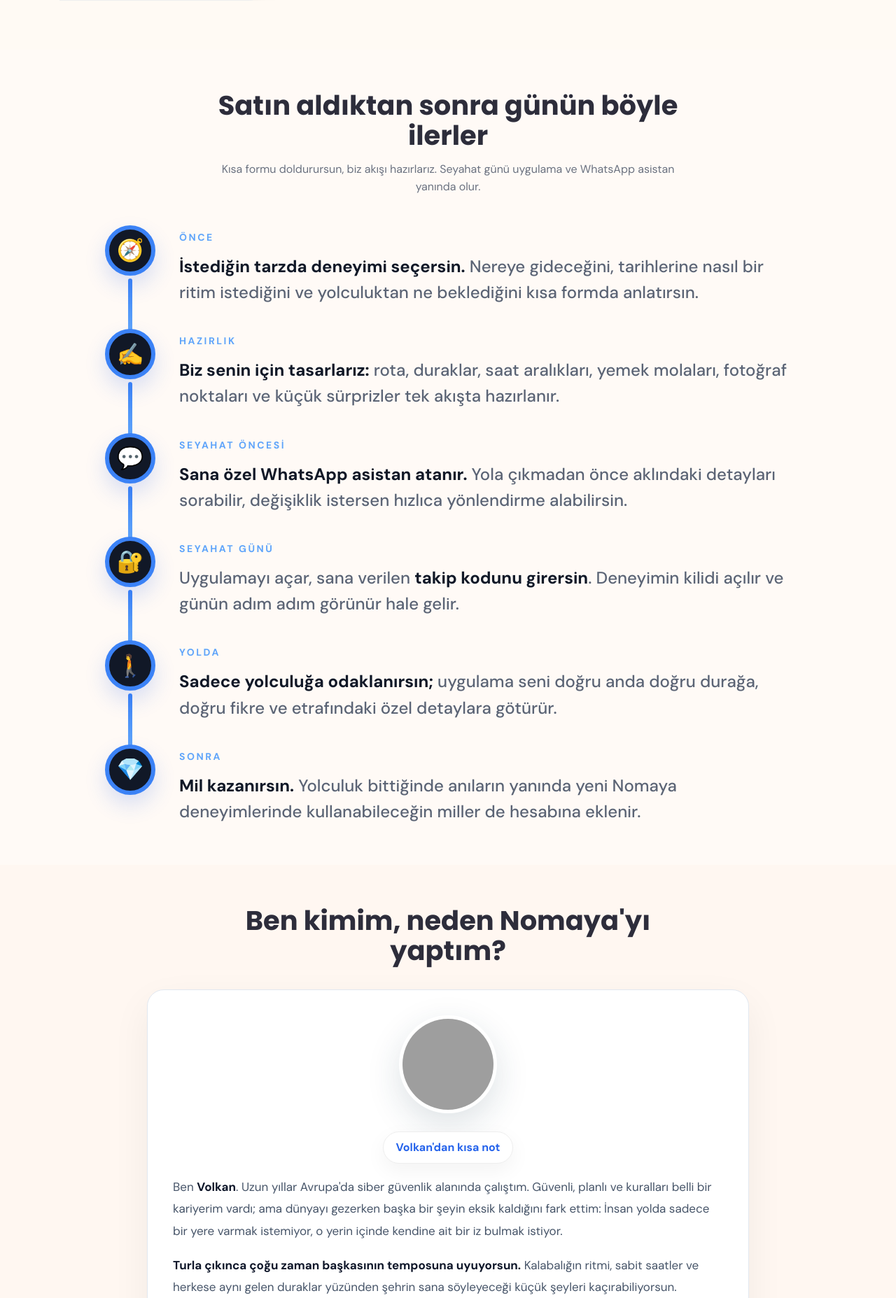
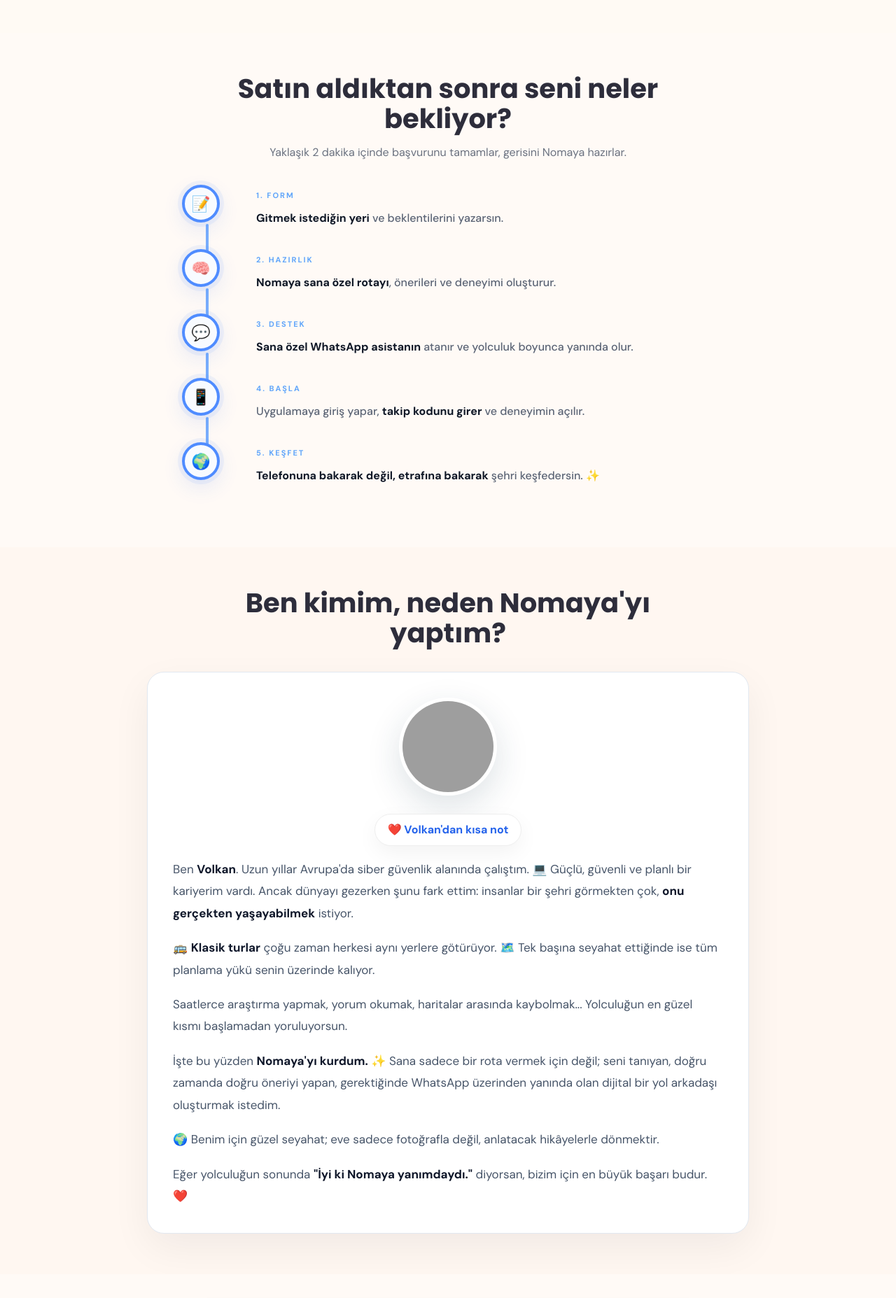
Before and after one commit to volkancyberframework-ux/nomaya, a Django app: page / in a window 1280 px wide. Shown: the part 1881-3736 px from the top of the page at 70% size. Run offline with Django 4.2, Linux system fonts and the light colour scheme; data that the repository does not hold is empty; some libraries are stand-ins or nearby versions; grey boxes are pictures that could not be loaded.

Commit message:
Improve 20  Nomaya landing page and journey flow

````diff
--- a/templates/base.html
+++ b/templates/base.html
@@ -440,8 +440,7 @@
 <!-- Header END -->
 
 {% block content %}{% endblock %}
-<!-- =======================
-<!-- Footer START -->
+
 <footer class="nomaya-footer bg-dark pt-5">
   <div class="container">
 
@@ -450,18 +449,18 @@
         <div class="nomaya-trust-card h-100">
           <div class="nomaya-trust-icon">🔒</div>
           <div>
-            <div class="fw-bold text-white">Güvenli Ödeme</div>
-            <div class="small text-body-secondary">Kart bilgileriniz korunur</div>
+            <div class="fw-bold text-white">Güvenli Deneyim</div>
+            <div class="small text-body-secondary">Seyahatin boyunca yanında</div>
           </div>
         </div>
       </div>
 
       <div class="col-6 col-lg-3">
         <div class="nomaya-trust-card h-100">
-          <div class="nomaya-trust-icon">💳</div>
+          <div class="nomaya-trust-icon">🧭</div>
           <div>
-            <div class="fw-bold text-white">Kartla Ödeme</div>
-            <div class="small text-body-secondary">Visa, Mastercard, Amex</div>
+            <div class="fw-bold text-white">Kişisel Rota</div>
+            <div class="small text-body-secondary">Tarzına göre hazırlanır</div>
           </div>
         </div>
       </div>
@@ -471,7 +470,7 @@
           <div class="nomaya-trust-icon">💬</div>
           <div>
             <div class="fw-bold text-white">WhatsApp Asistan</div>
-            <div class="small text-body-secondary">Seyahat boyunca yanında</div>
+            <div class="small text-body-secondary">Yolda gerçek destek</div>
           </div>
         </div>
       </div>
@@ -480,30 +479,31 @@
         <div class="nomaya-trust-card h-100">
           <div class="nomaya-trust-icon">🎧</div>
           <div>
-            <div class="fw-bold text-white">Sesli Rehber</div>
-            <div class="small text-body-secondary">Sana özel yol arkadaşı</div>
+            <div class="fw-bold text-white">Sesli Yol Arkadaşı</div>
+            <div class="small text-body-secondary">Keşfi daha canlı yapar</div>
           </div>
         </div>
       </div>
     </div>
 
     <div class="row g-4">
-      <div class="col-lg-4">
+      <div class="col-lg-5">
         <a href="{% url 'home' %}" class="d-inline-flex align-items-center text-decoration-none">
-          <img src="{% static 'assets/images/logo-icon.svg' %}" class="logo-icon me-2" alt="" aria-hidden="true" width="70">
-          <img src="{% static 'assets/images/logo-light.svg' %}" class="logo-wordmark" alt="Nomaya logo" width="190">
+          <img src="{% static 'assets/images/logo-icon.svg' %}" class="logo-icon me-2" alt="" aria-hidden="true" width="64">
+          <img src="{% static 'assets/images/logo-light.svg' %}" class="logo-wordmark" alt="Nomaya logo" width="180">
         </a>
 
         <p class="my-3 text-body-secondary">
-          Nomaya; kişiye özel rotalar, sesli yönlendirmeler ve WhatsApp asistan desteğiyle seyahati daha sade, daha erişilebilir ve daha insani hale getirir.
+          Nomaya; kişiye özel seyahat akışları, sesli yönlendirmeler ve WhatsApp asistan desteğiyle
+          yolculuğunu daha sade, daha güvenli ve daha kişisel hale getirir.
         </p>
 
         <div class="d-flex flex-wrap gap-2 mb-4">
-          <a href="{% url 'order_customized' %}" class="btn btn-primary rounded-pill px-4">
-            ✨ Kendi Seyahatini Oluştur
+          <a href="{% url 'home' %}" class="btn btn-primary rounded-pill px-4">
+            Nomaya.co’ya Git
           </a>
 
-          <a href="https://wa.me/32476073171?text={{ 'Merhaba Nomaya! Bana özel seyahat planı oluşturmak istiyorum.'|urlencode }}"
+          <a href="https://wa.me/32476073171?text={{ 'Merhaba Nomaya! Seyahatim için bilgi almak istiyorum.'|urlencode }}"
              target="_blank" rel="noopener" class="btn btn-outline-light rounded-pill px-4">
             WhatsApp Destek
           </a>
@@ -516,43 +516,32 @@
         </p>
       </div>
 
-      <div class="col-lg-8 ms-auto">
+      <div class="col-lg-7 ms-auto">
         <div class="row g-4">
-          <div class="col-6 col-md-3">
+          <div class="col-6 col-md-4">
             <h5 class="text-white mb-2 mb-md-4">Nomaya</h5>
             <ul class="nav flex-column text-primary-hover">
+              <li class="nav-item"><a class="nav-link text-body-secondary" href="{% url 'home' %}">Ana Sayfa</a></li>
               <li class="nav-item"><a class="nav-link text-body-secondary" href="{% url 'about' %}">Hikayemiz</a></li>
               <li class="nav-item"><a class="nav-link text-body-secondary" href="{% url 'services' %}">Neden Nomaya?</a></li>
               <li class="nav-item"><a class="nav-link text-body-secondary" href="{% url 'faqs' %}">SSS</a></li>
-              <li class="nav-item"><a class="nav-link text-body-secondary" href="#" data-bs-toggle="modal" data-bs-target="#supportModal">Destek</a></li>
             </ul>
           </div>
 
-          <div class="col-6 col-md-3">
-            <h5 class="text-white mb-2 mb-md-4">Seyahatini Kur</h5>
+          <div class="col-6 col-md-4">
+            <h5 class="text-white mb-2 mb-md-4">Deneyim</h5>
             <ul class="nav flex-column text-primary-hover">
-              <li class="nav-item"><a class="nav-link text-body-secondary" href="{% url 'order_customized' %}"><i class="bi bi-stars me-2"></i>Bana Özel Rota</a></li>
-              <li class="nav-item"><a class="nav-link text-body-secondary" href="{% url 'order_customized' %}"><i class="bi bi-map me-2"></i>Kişisel Plan</a></li>
-              <li class="nav-item"><a class="nav-link text-body-secondary" href="{% url 'order_customized' %}"><i class="bi bi-headphones me-2"></i>Sesli Rehber</a></li>
-              <li class="nav-item"><a class="nav-link text-body-secondary" href="{% url 'order_customized' %}"><i class="bi bi-whatsapp me-2"></i>WhatsApp Asistan</a></li>
+              <li class="nav-item"><a class="nav-link text-body-secondary" href="{% url 'home' %}"><i class="bi bi-map me-2"></i>Kişisel Rota</a></li>
+              <li class="nav-item"><a class="nav-link text-body-secondary" href="{% url 'home' %}"><i class="bi bi-headphones me-2"></i>Sesli Rehber</a></li>
+              <li class="nav-item"><a class="nav-link text-body-secondary" href="{% url 'home' %}"><i class="bi bi-whatsapp me-2"></i>WhatsApp Asistan</a></li>
+              <li class="nav-item"><a class="nav-link text-body-secondary" href="{% url 'home' %}"><i class="bi bi-stars me-2"></i>Özel Seyahat Akışı</a></li>
             </ul>
           </div>
 
-          <div class="col-6 col-md-3">
-            <h5 class="text-white mb-2 mb-md-4">Popüler İstekler</h5>
+          <div class="col-12 col-md-4">
+            <h5 class="text-white mb-2 mb-md-4">Yasal</h5>
             <ul class="nav flex-column text-primary-hover">
-              <li class="nav-item"><a class="nav-link text-body-secondary" href="{% url 'order_customized' %}">🇻🇳 Vietnam rotası</a></li>
-              <li class="nav-item"><a class="nav-link text-body-secondary" href="{% url 'order_customized' %}">🍜 Yerel lezzetler</a></li>
-              <li class="nav-item"><a class="nav-link text-body-secondary" href="{% url 'order_customized' %}">📍 Gizli noktalar</a></li>
-              <li class="nav-item"><a class="nav-link text-body-secondary" href="{% url 'order_customized' %}">🌴 Hafta sonu kaçamağı</a></li>
-            </ul>
-          </div>
-
-          <div class="col-6 col-md-3">
-            <h5 class="text-white mb-2 mb-md-4">Hesap</h5>
-            <ul class="nav flex-column text-primary-hover">
-              <li class="nav-item"><a class="nav-link text-body-secondary" href="{% url 'sign_up' %}">Kayıt Ol</a></li>
-              <li class="nav-item"><a class="nav-link text-body-secondary" href="{% url 'sign_in' %}">Giriş Yap</a></li>
+              <li class="nav-item"><a class="nav-link text-body-secondary" href="#" data-bs-toggle="modal" data-bs-target="#supportModal">Destek</a></li>
               <li class="nav-item"><a class="nav-link text-body-secondary" href="#" data-bs-toggle="modal" data-bs-target="#privacyModal">Gizlilik Politikası</a></li>
               <li class="nav-item"><a class="nav-link text-body-secondary" href="#" data-bs-toggle="modal" data-bs-target="#termsModal">Şartlar ve Koşullar</a></li>
               <li class="nav-item"><a class="nav-link text-body-secondary" href="#" data-bs-toggle="modal" data-bs-target="#refundModal">İade Politikası</a></li>
@@ -566,30 +555,22 @@
 
     <div class="row g-4 align-items-center">
       <div class="col-lg-4">
-        <div class="small text-body-secondary mb-2">Güvenli ödeme yöntemleri</div>
-        <ul class="list-inline mb-0">
-          <li class="list-inline-item me-2">
-            <img src="{% static 'assets/images/element/visa.svg' %}" class="h-30px" alt="Visa">
-          </li>
-          <li class="list-inline-item me-2">
-            <img src="{% static 'assets/images/element/mastercard.svg' %}" class="h-30px" alt="Mastercard">
-          </li>
-          <li class="list-inline-item">
-            <img src="{% static 'assets/images/element/expresscard.svg' %}" class="h-30px" alt="American Express">
-          </li>
-        </ul>
+        <div class="small text-body-secondary mb-2">Nomaya uygulamasını indir</div>
+        <div class="d-flex flex-wrap gap-2">
+          <a href="{% url 'home' %}" class="d-inline-flex" aria-label="App Store'dan indir">
+            <img src="{% static 'assets/images/element/app-store.svg' %}" alt="App Store'dan indir" style="height:42px; width:auto; display:block;">
+          </a>
+          <a href="{% url 'home' %}" class="d-inline-flex" aria-label="Google Play'den indir">
+            <img src="{% static 'assets/images/element/google-play.svg' %}" alt="Google Play'den indir" style="height:42px; width:auto; display:block;">
+          </a>
+        </div>
       </div>
 
       <div class="col-lg-4 text-lg-center">
-        <div class="small text-body-secondary mb-2">Nomaya uygulamasını indir</div>
-        <div class="d-flex flex-wrap gap-2 justify-content-lg-center">
-          <a href="#" class="d-inline-flex" aria-label="App Store'dan indir">
-            <img src="{% static 'assets/images/element/app-store.svg' %}" alt="App Store'dan indir" style="height:42px; width:auto; display:block;">
-          </a>
-          <a href="#" class="d-inline-flex" aria-label="Google Play'den indir">
-            <img src="{% static 'assets/images/element/google-play.svg' %}" alt="Google Play'den indir" style="height:42px; width:auto; display:block;">
-          </a>
-        </div>
+        <div class="small text-body-secondary mb-2">İletişim</div>
+        <a href="mailto:destek@nomaya.co" class="text-body-secondary text-primary-hover">
+          destek@nomaya.co
+        </a>
       </div>
 
       <div class="col-lg-4 text-lg-end">
@@ -602,12 +583,12 @@
             </a>
           </li>
           <li class="list-inline-item">
-            <a class="btn btn-sm shadow px-2 bg-instagram mb-0 opacity-75" href="#" aria-label="Instagram">
+            <a class="btn btn-sm shadow px-2 bg-instagram mb-0 opacity-75" href="{% url 'home' %}" aria-label="Instagram">
               <i class="fab fa-fw fa-instagram"></i>
             </a>
           </li>
           <li class="list-inline-item">
-            <a class="btn btn-sm shadow px-2 bg-linkedin mb-0 opacity-75" href="#" aria-label="LinkedIn">
+            <a class="btn btn-sm shadow px-2 bg-linkedin mb-0 opacity-75" href="{% url 'home' %}" aria-label="LinkedIn">
               <i class="fab fa-fw fa-linkedin-in"></i>
             </a>
           </li>
@@ -624,13 +605,13 @@
 
       <ul class="list-inline text-primary-hover mx-auto mx-lg-0 mb-0 mt-2 mt-lg-0">
         <li class="list-inline-item me-0">
-          <a class="nav-link text-body-secondary py-1" href="#" data-bs-toggle="modal" data-bs-target="#privacyModal">Gizlilik Politikası</a>
+          <a class="nav-link text-body-secondary py-1" href="#" data-bs-toggle="modal" data-bs-target="#privacyModal">Gizlilik</a>
         </li>
         <li class="list-inline-item me-0">
-          <a class="nav-link text-body-secondary py-1" href="#" data-bs-toggle="modal" data-bs-target="#termsModal">Şartlar ve Koşullar</a>
+          <a class="nav-link text-body-secondary py-1" href="#" data-bs-toggle="modal" data-bs-target="#termsModal">Şartlar</a>
         </li>
         <li class="list-inline-item me-0">
-          <a class="nav-link text-body-secondary py-1 pe-0" href="#" data-bs-toggle="modal" data-bs-target="#refundModal">İade Politikası</a>
+          <a class="nav-link text-body-secondary py-1 pe-0" href="#" data-bs-toggle="modal" data-bs-target="#refundModal">İade</a>
         </li>
       </ul>
     </div>
--- a/templates/index.html
+++ b/templates/index.html
@@ -1,4 +1,3 @@
-```django
 {% extends "base.html" %}
 {% load static %}
 
@@ -285,35 +284,47 @@
     padding-bottom: 0;
   }
 
-  .nomaya-timeline-item::before {
-    content: "";
-    position: absolute;
-    left: calc((var(--bubble-size) - var(--line-width)) / 2);
-    top: calc(var(--bubble-size) + 4px);
-    bottom: -4px;
-    width: var(--line-width);
-    border-radius: 999px;
-    background: linear-gradient(180deg, var(--line-color), #60a5fa);
+  .nomaya-timeline-item::before{
+      content:"";
+      position:absolute;
+
+      left:calc(var(--bubble-size)/2 - 2px);
+
+      top:56px;
+      bottom:-18px;
+
+      width:4px;
+
+      background:#79aefc;
+      border-radius:999px;
   }
 
   .nomaya-timeline-item:last-child::before {
     display: none;
   }
 
-  .nomaya-bubble {
-    position: relative;
-    z-index: 1;
-    width: var(--bubble-size);
-    height: var(--bubble-size);
-    display: grid;
-    place-items: center;
-    border-radius: 50%;
-    border: 6px solid var(--line-color);
-    background: #111827;
-    color: #fff;
-    font-size: 31px;
-    line-height: 1;
-    box-shadow: 0 14px 30px rgba(37, 99, 235, .18);
+  .nomaya-bubble{
+      position:relative;
+      z-index:2;
+
+      width:60px;
+      height:60px;
+
+      display:flex;
+      align-items:center;
+      justify-content:center;
+
+      border-radius:50%;
+
+      background:#f8fbff;
+      border:5px solid #4f8cff;
+
+      color:#2563eb;
+      font-size:26px;
+
+      box-shadow:
+          0 10px 30px rgba(37,99,235,.12),
+          0 0 0 6px rgba(79,140,255,.08);
   }
 
   .nomaya-step-label {
@@ -699,108 +710,136 @@
 
   <section class="nomaya-section">
     <div class="container">
-      <h2 class="nomaya-section-title">Satın aldıktan sonra günün böyle ilerler</h2>
+
+      <h2 class="nomaya-section-title">
+        Satın aldıktan sonra seni neler bekliyor?
+      </h2>
+
       <p class="nomaya-section-subtitle">
-        Kısa formu doldurursun, biz akışı hazırlarız. Seyahat günü uygulama ve WhatsApp asistan yanında olur.
+        Yaklaşık 2 dakika içinde başvurunu tamamlar, gerisini Nomaya hazırlar.
       </p>
 
-      <div class="nomaya-timeline">
-        <div class="nomaya-timeline-item">
-          <div class="nomaya-bubble">🧭</div>
+      <div class="nomaya-timeline" style="max-width:760px;margin-top:34px;">
+
+        <div class="nomaya-timeline-item" style="min-height:92px;padding-bottom:18px;">
+          <div class="nomaya-bubble" style="width:54px;height:54px;font-size:22px;border-width:4px;">📝</div>
           <div>
-            <div class="nomaya-step-label">önce</div>
-            <p class="nomaya-step-copy">
-              <strong>İstediğin tarzda deneyimi seçersin.</strong> Nereye gideceğini, tarihlerine nasıl bir ritim istediğini ve yolculuktan ne beklediğini kısa formda anlatırsın.
+            <div class="nomaya-step-label" style="font-size:11px;">1. FORM</div>
+            <p class="nomaya-step-copy" style="font-size:16px;">
+              <strong>Gitmek istediğin yeri</strong> ve beklentilerini yazarsın.
             </p>
           </div>
         </div>
 
-        <div class="nomaya-timeline-item">
-          <div class="nomaya-bubble">✍️</div>
+        <div class="nomaya-timeline-item" style="min-height:92px;padding-bottom:18px;">
+          <div class="nomaya-bubble" style="width:54px;height:54px;font-size:22px;border-width:4px;">🧠</div>
           <div>
-            <div class="nomaya-step-label">hazırlık</div>
-            <p class="nomaya-step-copy">
-              <strong>Biz senin için tasarlarız:</strong> rota, duraklar, saat aralıkları, yemek molaları, fotoğraf noktaları ve küçük sürprizler tek akışta hazırlanır.
+            <div class="nomaya-step-label" style="font-size:11px;">2. HAZIRLIK</div>
+            <p class="nomaya-step-copy" style="font-size:16px;">
+              <strong>Nomaya sana özel rotayı</strong>, önerileri ve deneyimi oluşturur.
             </p>
           </div>
         </div>
 
-        <div class="nomaya-timeline-item">
-          <div class="nomaya-bubble">💬</div>
+        <div class="nomaya-timeline-item" style="min-height:92px;padding-bottom:18px;">
+          <div class="nomaya-bubble" style="width:54px;height:54px;font-size:22px;border-width:4px;">💬</div>
           <div>
-            <div class="nomaya-step-label">seyahat öncesi</div>
-            <p class="nomaya-step-copy">
-              <strong>Sana özel WhatsApp asistan atanır.</strong> Yola çıkmadan önce aklındaki detayları sorabilir, değişiklik istersen hızlıca yönlendirme alabilirsin.
+            <div class="nomaya-step-label" style="font-size:11px;">3. DESTEK</div>
+            <p class="nomaya-step-copy" style="font-size:16px;">
+              <strong>Sana özel WhatsApp asistanın</strong> atanır ve yolculuk boyunca yanında olur.
             </p>
           </div>
         </div>
 
-        <div class="nomaya-timeline-item">
-          <div class="nomaya-bubble">🔐</div>
+        <div class="nomaya-timeline-item" style="min-height:92px;padding-bottom:18px;">
+          <div class="nomaya-bubble" style="width:54px;height:54px;font-size:22px;border-width:4px;">📱</div>
           <div>
-            <div class="nomaya-step-label">seyahat günü</div>
-            <p class="nomaya-step-copy">
-              Uygulamayı açar, sana verilen <strong>takip kodunu girersin</strong>. Deneyimin kilidi açılır ve günün adım adım görünür hale gelir.
+            <div class="nomaya-step-label" style="font-size:11px;">4. BAŞLA</div>
+            <p class="nomaya-step-copy" style="font-size:16px;">
+              Uygulamaya giriş yapar, <strong>takip kodunu girer</strong> ve deneyimin açılır.
             </p>
           </div>
         </div>
 
-        <div class="nomaya-timeline-item">
-          <div class="nomaya-bubble">🚶</div>
+        <div class="nomaya-timeline-item" style="min-height:92px;padding-bottom:0;">
+          <div class="nomaya-bubble" style="width:54px;height:54px;font-size:22px;border-width:4px;">🌍</div>
           <div>
-            <div class="nomaya-step-label">yolda</div>
-            <p class="nomaya-step-copy">
-              <strong>Sadece yolculuğa odaklanırsın;</strong> uygulama seni doğru anda doğru durağa, doğru fikre ve etrafındaki özel detaylara götürür.
+            <div class="nomaya-step-label" style="font-size:11px;">5. KEŞFET</div>
+            <p class="nomaya-step-copy" style="font-size:16px;">
+              <strong>Telefonuna bakarak değil, etrafına bakarak</strong> şehri keşfedersin. ✨
             </p>
           </div>
         </div>
 
-        <div class="nomaya-timeline-item">
-          <div class="nomaya-bubble">💎</div>
-          <div>
-            <div class="nomaya-step-label">sonra</div>
-            <p class="nomaya-step-copy">
-              <strong>Mil kazanırsın.</strong> Yolculuk bittiğinde anıların yanında yeni Nomaya deneyimlerinde kullanabileceğin miller de hesabına eklenir.
-            </p>
-          </div>
-        </div>
       </div>
+
     </div>
   </section>
 
+
   <section class="nomaya-section nomaya-section-soft">
     <div class="container">
-      <h2 class="nomaya-section-title">Ben kimim, neden Nomaya'yı yaptım?</h2>
+
+      <h2 class="nomaya-section-title">
+        Ben kimim, neden Nomaya'yı yaptım?
+      </h2>
 
       <div class="nomaya-founder-card">
+
         <div class="text-center mb-4">
-          <img src="{% static 'assets/images/team/volkan.jpg' %}" alt="Volkan Güler" class="rounded-circle shadow-lg" style="width:140px;height:140px;object-fit:cover;border:5px solid rgba(255,255,255,.12);">
+          <img src="{% static 'assets/images/team/volkan.jpg' %}"
+               alt="Volkan Güler"
+               class="rounded-circle shadow-lg"
+               style="width:140px;height:140px;object-fit:cover;border:5px solid rgba(255,255,255,.12);">
         </div>
 
-        <div class="founder-pill">Volkan'dan kısa not</div>
+        <div class="founder-pill">
+          ❤️ Volkan'dan kısa not
+        </div>
 
         <div class="founder-text">
+
           <p>
-            Ben <strong>Volkan</strong>. Uzun yıllar Avrupa'da siber güvenlik alanında çalıştım. Güvenli, planlı ve kuralları belli bir kariyerim vardı; ama dünyayı gezerken başka bir şeyin eksik kaldığını fark ettim: İnsan yolda sadece bir yere varmak istemiyor, o yerin içinde kendine ait bir iz bulmak istiyor.
+            Ben <strong>Volkan</strong>. Uzun yıllar Avrupa'da siber güvenlik alanında çalıştım. 💻
+            Güçlü, güvenli ve planlı bir kariyerim vardı. Ancak dünyayı gezerken şunu fark ettim:
+            insanlar bir şehri görmekten çok, <strong>onu gerçekten yaşayabilmek</strong> istiyor.
           </p>
 
           <p>
-            <strong>Turla çıkınca çoğu zaman başkasının temposuna uyuyorsun.</strong> Kalabalığın ritmi, sabit saatler ve herkese aynı gelen duraklar yüzünden şehrin sana söyleyeceği küçük şeyleri kaçırabiliyorsun.
+            🚌 <strong>Klasik turlar</strong> çoğu zaman herkesi aynı yerlere götürüyor.
+            🗺️ Tek başına seyahat ettiğinde ise tüm planlama yükü senin üzerinde kalıyor.
           </p>
 
           <p>
-            <strong>Tek başına çıkınca ise bütün yük senin omzunda kalıyor.</strong> Nereden başlamalı, hangi sokak gerçekten değerli, ne zaman mola vermeli, nerede daha dikkatli yürümeli, hangi deneyim sana göre; bunları çözmeye çalışırken yolculuğun tadı bazen plan yapmanın içinde kayboluyor.
+            Saatlerce araştırma yapmak, yorum okumak, haritalar arasında kaybolmak...
+            Yolculuğun en güzel kısmı başlamadan yoruluyorsun.
           </p>
 
           <p>
-            Nomaya bu arada duran boşluktan doğdu. Sana sadece bir rota vermek için değil; tarzını anlayan, günün akışını senin ritmine göre kuran, gerektiğinde yanında cevap veren ve keşfi daha kişisel hale getiren dijital bir yol arkadaşı olmak için.
+            İşte bu yüzden <strong>Nomaya'yı kurdum.</strong> ✨
+            Sana sadece bir rota vermek için değil;
+            seni tanıyan, doğru zamanda doğru öneriyi yapan,
+            gerektiğinde WhatsApp üzerinden yanında olan
+            dijital bir yol arkadaşı oluşturmak istedim.
           </p>
 
           <p>
-            Benim için iyi seyahat, eve döndüğünde sadece fotoğraf değil, anlatacak bir hikaye bırakandır. Eğer yolculuğun sonunda <strong>"İyi ki Nomaya yanımdaydı."</strong> diyorsan, bizim için en büyük başarı budur.
+            🌍 Benim için güzel seyahat;
+            eve sadece fotoğrafla değil,
+            anlatacak hikâyelerle dönmektir.
           </p>
+
+          <p>
+            Eğer yolculuğun sonunda
+            <strong>"İyi ki Nomaya yanımdaydı."</strong>
+            diyorsan,
+            bizim için en büyük başarı budur. ❤️
+          </p>
+
         </div>
+
       </div>
+
     </div>
   </section>
 
@@ -869,4 +908,3 @@
 </script>
 
 {% endblock %}
-```
````
